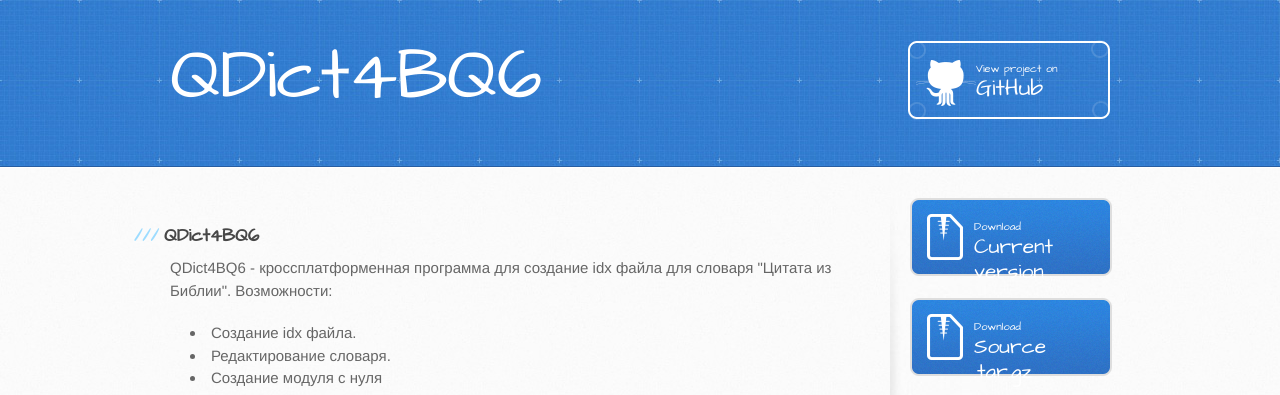
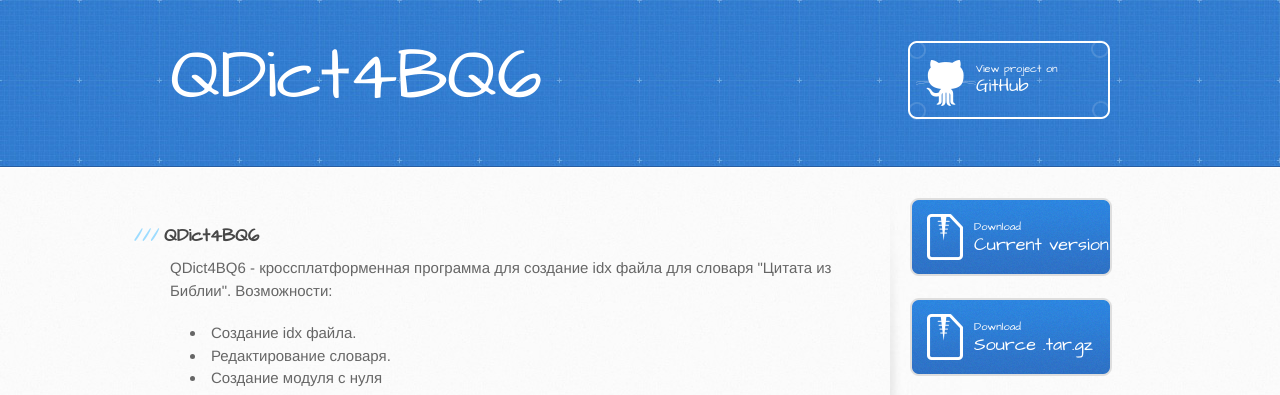
Before and after one commit to WarmongeR1/QDict4BQ6, a plain HTML site: page index.html in a window 1280 px wide. Shown: the top 395 px of the page. Drawn offline with Linux system fonts and the light colour scheme.

Commit message:
Update styles

```diff
--- a/stylesheets/stylesheet.css
+++ b/stylesheets/stylesheet.css
@@ -132,7 +132,7 @@ a.button {
   width: 134px;
   height: 58px;
   line-height: 1.2;
-  font-size: 23px;
+  font-size: 18px;
   color: #fff;
   padding-left: 68px;
   padding-top: 22px;
@@ -154,7 +154,7 @@ aside a.button {
   display: block;
   background: transparent url(../images/download-button.png) 0 0 no-repeat;
   margin-bottom: 20px;
-  font-size: 21px;
+  font-size: 18px;
 }
 
 code, pre {
```
